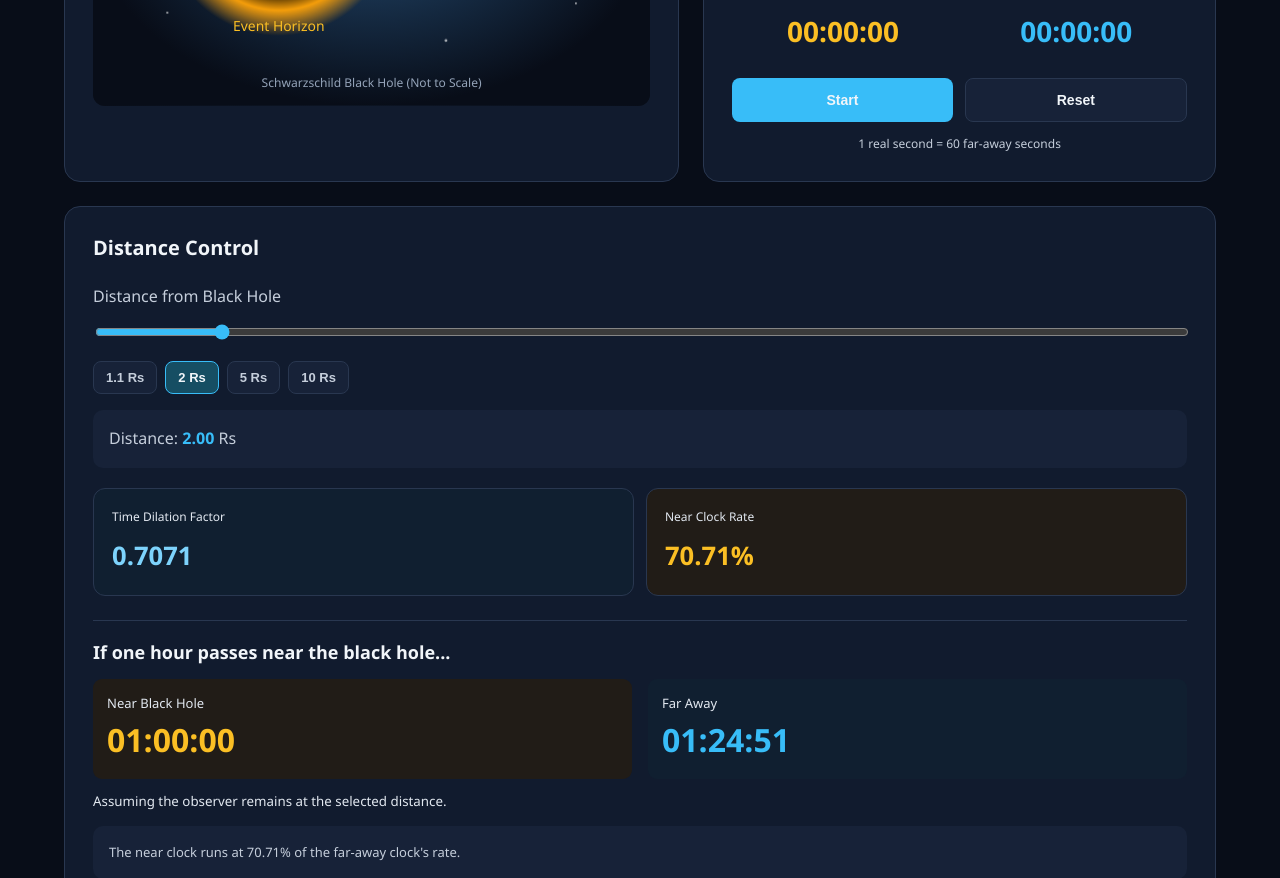
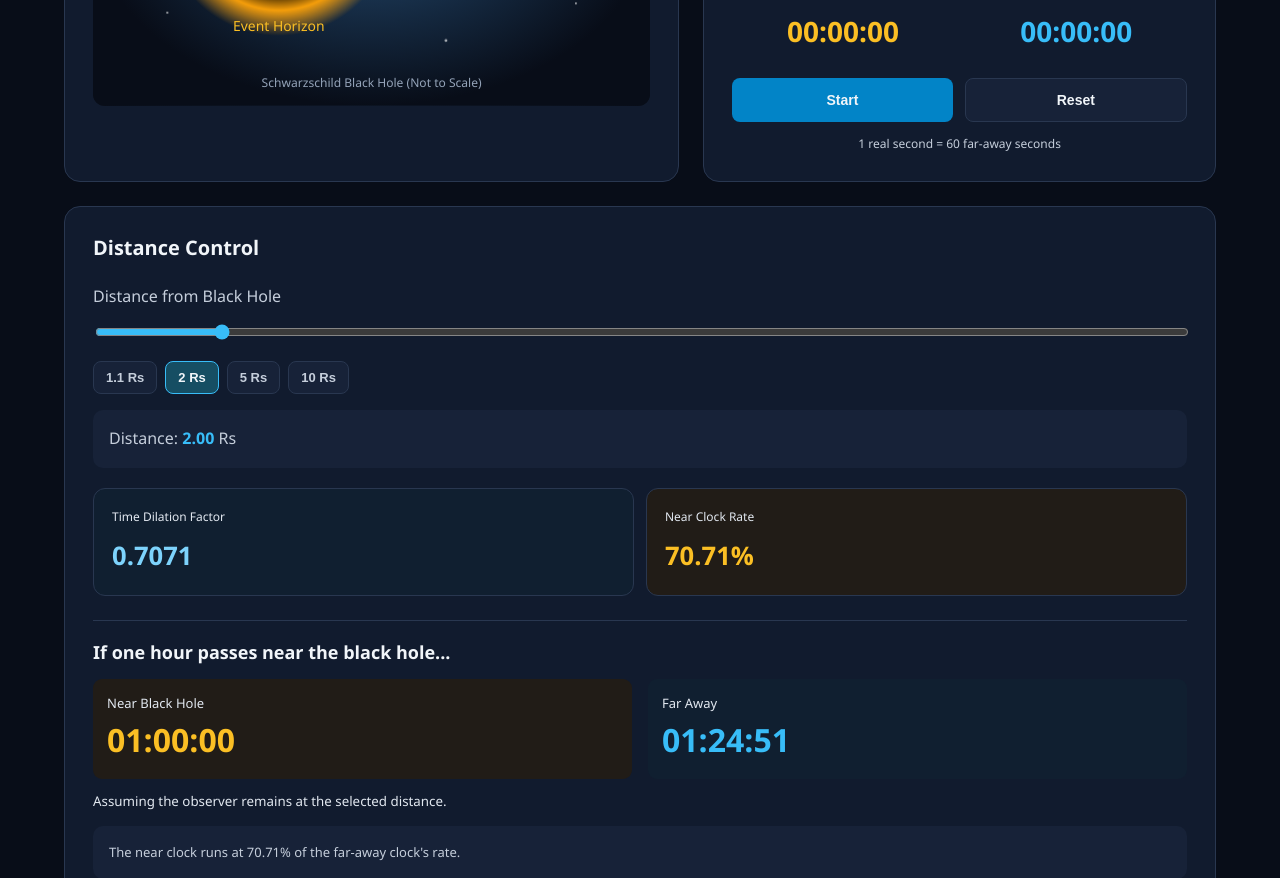
Before and after one commit to siyou-www/black-hole-time-lab, a plain HTML site: page index.html in a window 1280 px wide. Shown: the part 1220-2098 px from the top of the page. Drawn offline with Linux system fonts and the light colour scheme.

Commit message:
Use balanced blue for Start button

```diff
--- a/css/simulation.css
+++ b/css/simulation.css
@@ -564,7 +564,7 @@
 .prediction-grid > div:last-child { background: #101f30; }
 .time-prediction { background: transparent; border: 0; border-top: 1px solid var(--border-color); border-radius: 0; padding: 20px 0 0; }
 .simulation-container button, .simulation-container button:hover { color: #f1f5f9; }
-.simulation-container #start-button { background: #38bdf8; }
-.simulation-container #start-button:hover { background: #7dd3fc; }
+.simulation-container #start-button { background: #0284c7; }
+.simulation-container #start-button:hover { background: #0ea5e9; }
 .simulation-container .distance-preset[aria-pressed="true"] { background: #164e63; color: #f1f5f9; border-color: #38bdf8; }
 .simulation-container .stat-label, .prediction-grid span, .time-prediction small { color: #e2e8f0; }
```
